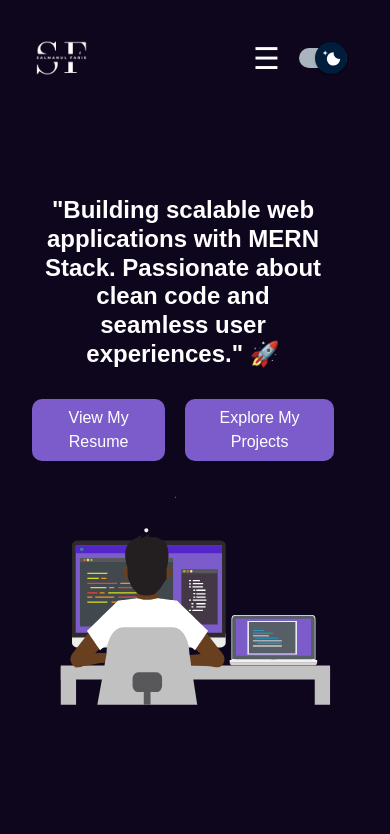
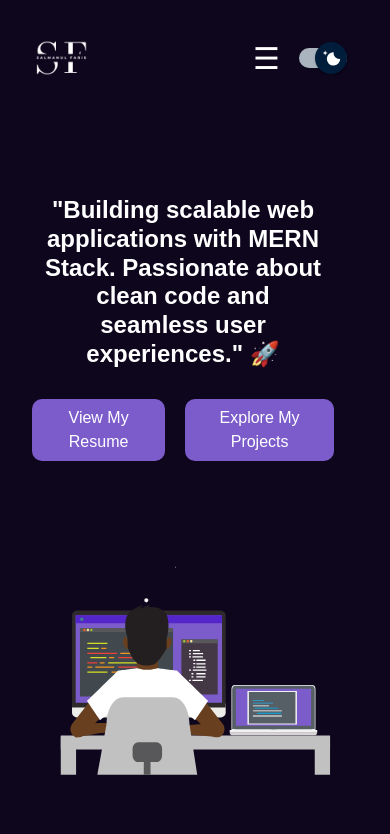
Before and after one commit to salman221b/personal-app, a React (Create React App) app in the folder personal-app/: page / in a window 390 px wide. Shown: the top 834 px of the page. Built offline with nearby package versions, Linux system fonts and the light colour scheme.

Commit message:
Buttons in main fixed

```diff
--- a/personal-app/src/App.css
+++ b/personal-app/src/App.css
@@ -92,7 +92,8 @@
     text-align: center;
   }
   .lottie {
-    margin-top: -70px;
+    margin-top: 0px;
+
   }
 }
 
```
